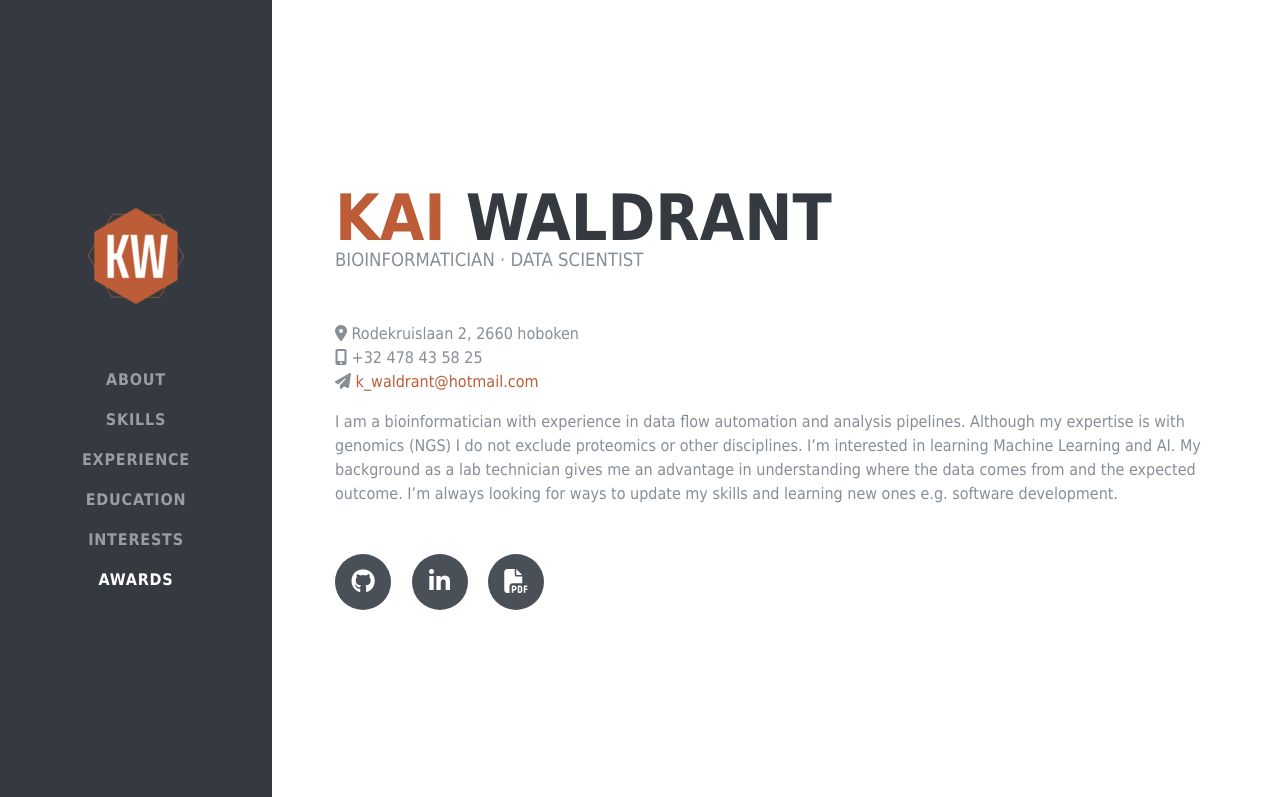
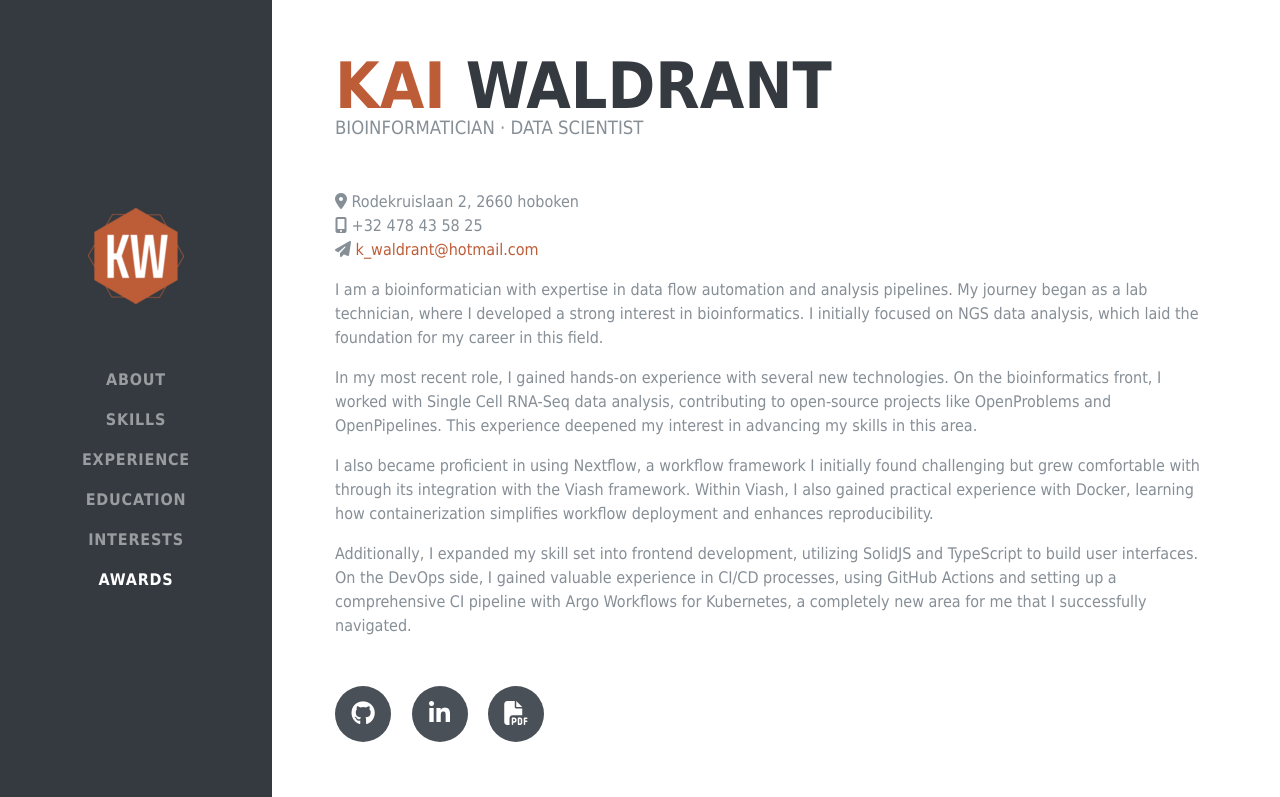
Before and after one commit to KaiWaldrant/kaiwaldrant.github.io, a plain HTML site: page index.html in a window 1280 px wide. Shown: the top 797 px of the page. Drawn offline with nearby package versions, Linux system fonts and the light colour scheme; a web font is replaced by a local one.

Commit message:
update about

```diff
--- a/index.html
+++ b/index.html
@@ -106,13 +106,20 @@
             <a href="mailto:k_waldrant@hotmail.com">k_waldrant@hotmail.com</a>
           </li>
         </ul>
-        <p class="lead mb-5">
-          I am a bioinformatician with experience in data flow automation and analysis pipelines. Although my expertise
-          is with genomics (NGS) I do not exclude proteomics or other disciplines. I’m interested in learning Machine
-          Learning and AI. My background as a lab technician gives me an advantage in understanding where the data comes
-          from and the expected outcome. I’m always looking for ways to update my skills and learning new ones e.g.
-          software development.
-        </p>
+        <div class="mb-5">
+          <p>
+            I am a bioinformatician with expertise in data flow automation and analysis pipelines. My journey began as a lab technician, where I developed a strong interest in bioinformatics. I initially focused on NGS data analysis, which laid the foundation for my career in this field.
+          </p>
+          <p>
+            In my most recent role, I gained hands-on experience with several new technologies. On the bioinformatics front, I worked with Single Cell RNA-Seq data analysis, contributing to open-source projects like OpenProblems and OpenPipelines. This experience deepened my interest in advancing my skills in this area.
+          </p>
+          <p>
+            I also became proficient in using Nextflow, a workflow framework I initially found challenging but grew comfortable with through its integration with the Viash framework. Within Viash, I also gained practical experience with Docker, learning how containerization simplifies workflow deployment and enhances reproducibility.
+          </p>
+          <p>
+            Additionally, I expanded my skill set into frontend development, utilizing SolidJS and TypeScript to build user interfaces. On the DevOps side, I gained valuable experience in CI/CD processes, using GitHub Actions and setting up a comprehensive CI pipeline with Argo Workflows for Kubernetes, a completely new area for me that I successfully navigated.
+          </p>
+        </div>
         <div class="social-icons">
           <a href="https://github.com/KaiWaldrant" target="_blank"><i class="fab fa-github"></i></a>
           <a href="https://www.linkedin.com/in/kai-waldrant-b8b86160/" target="_blank">
```
